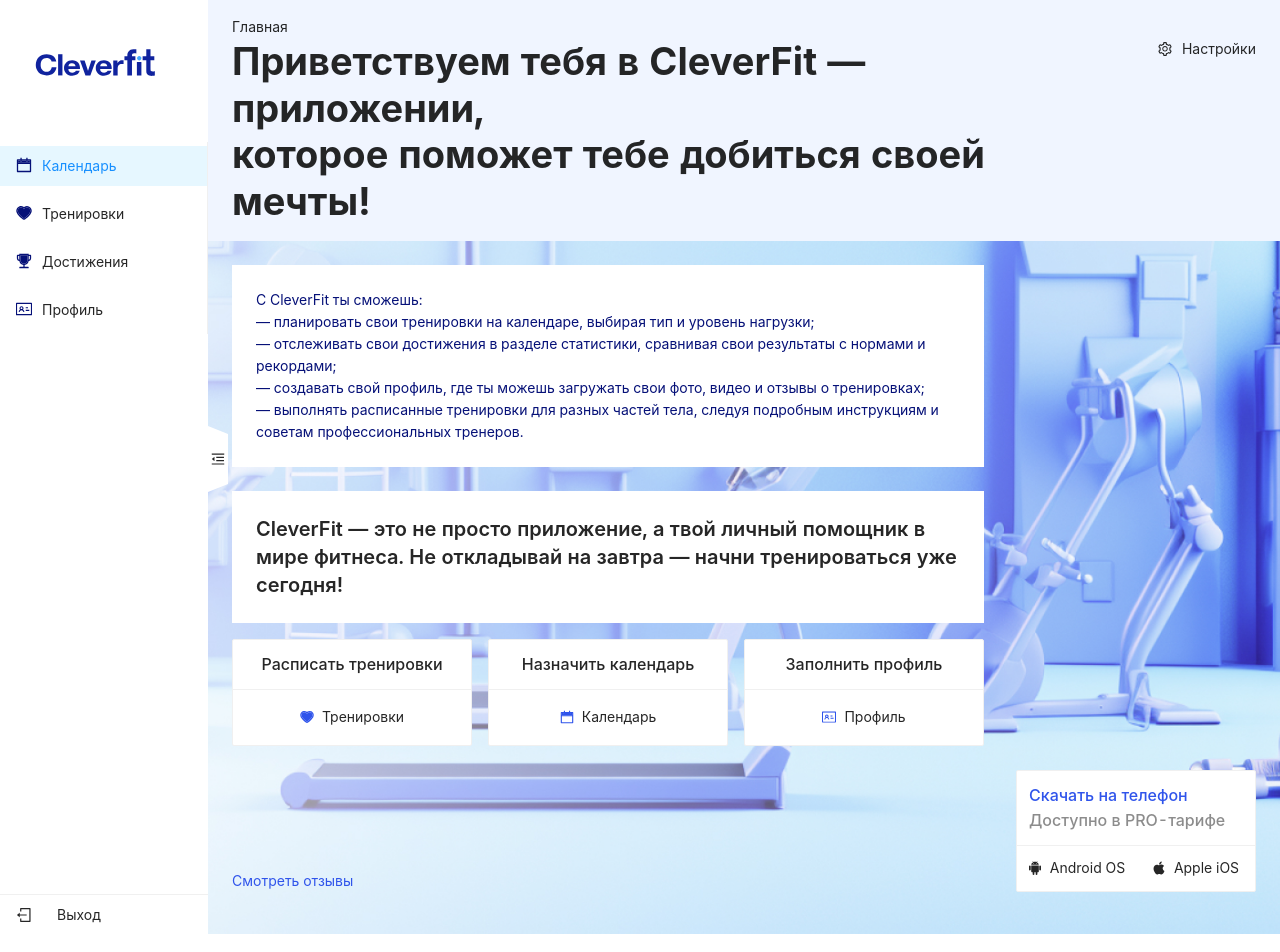
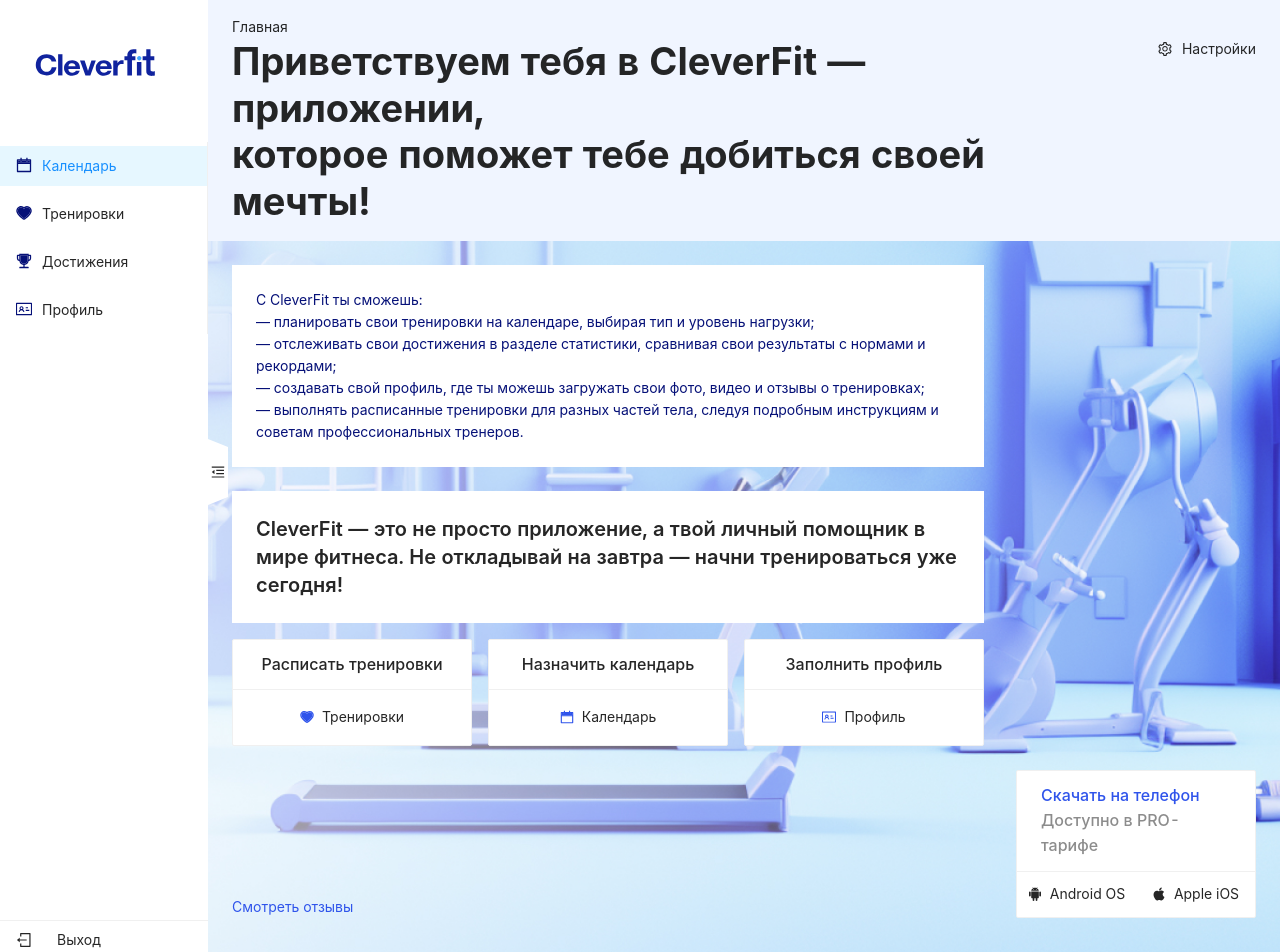
Before and after one commit to ClevertecFrontendLab/xauroxs, a React (Vite) app: page /#/ in a window 1280 px wide. Shown: the top 952 px of the page. Built offline with nearby package versions, Linux system fonts and the light colour scheme.

Commit message:
fix: change styles for card in footer

```diff
--- a/src/components/main-page/footer/footer.css
+++ b/src/components/main-page/footer/footer.css
@@ -1,3 +1,3 @@
 .ant-card-head-title {
-    padding: 12px 0 !important;
+    padding: 12px 24px !important;
 }
--- a/src/components/main-page/footer/footer.module.css
+++ b/src/components/main-page/footer/footer.module.css
@@ -34,7 +34,13 @@
     display: flex;
     flex-direction: column;
 
-    text-align: left;
+    text-align: center;
+}
+
+@media screen and (min-width: 576px) {
+    .cardTitles {
+        text-align: left;
+    }
 }
 
 .cardTitles span:nth-child(1) {
--- a/src/components/main-page/footer/footer.tsx
+++ b/src/components/main-page/footer/footer.tsx
@@ -26,7 +26,7 @@ export const MainPageFooter: React.FC = () => {
                 <p className={reviews}>Смотреть отзывы</p>
                 <Card
                     className={downloadsCard}
-                    headStyle={{ padding: '0px 12px' }}
+                    headStyle={{ padding: '0px' }}
                     bodyStyle={{ padding: '12px 0' }}
                     title={
                         <div className={cardTitles}>
```
